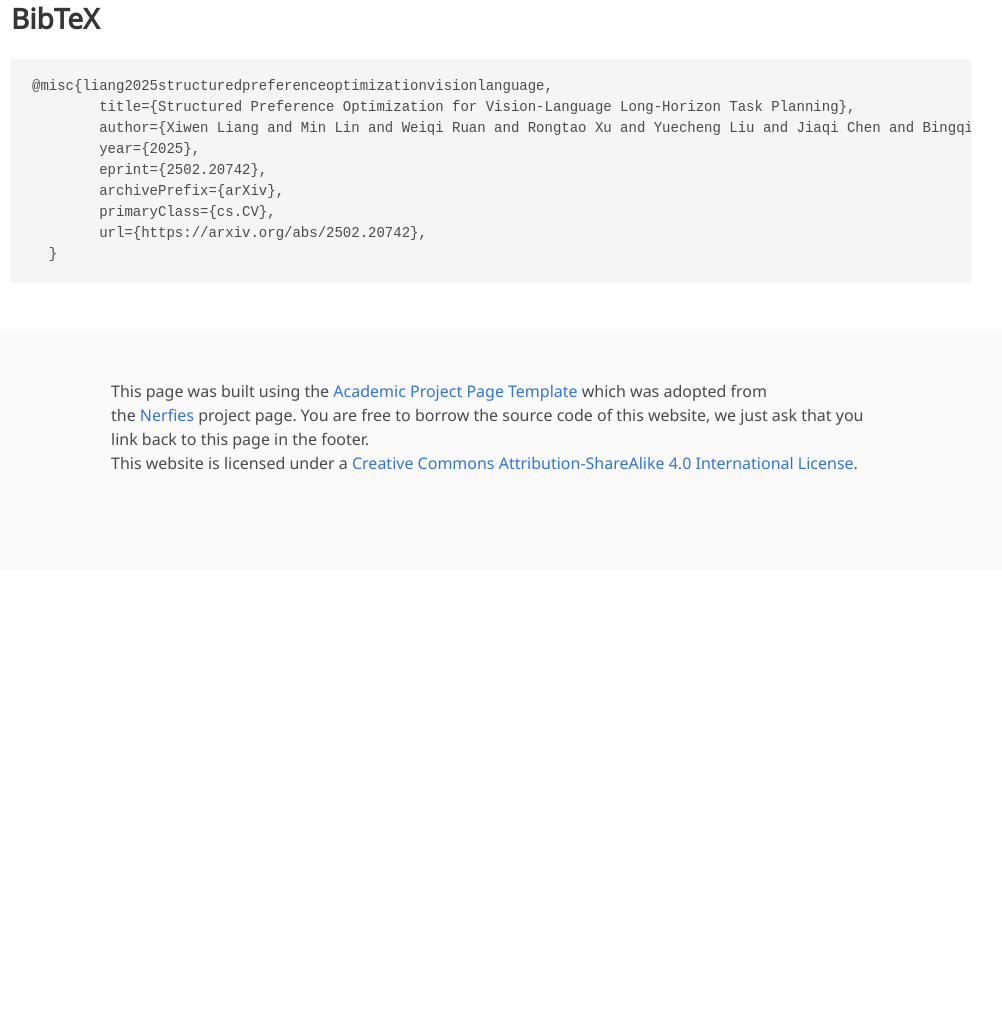
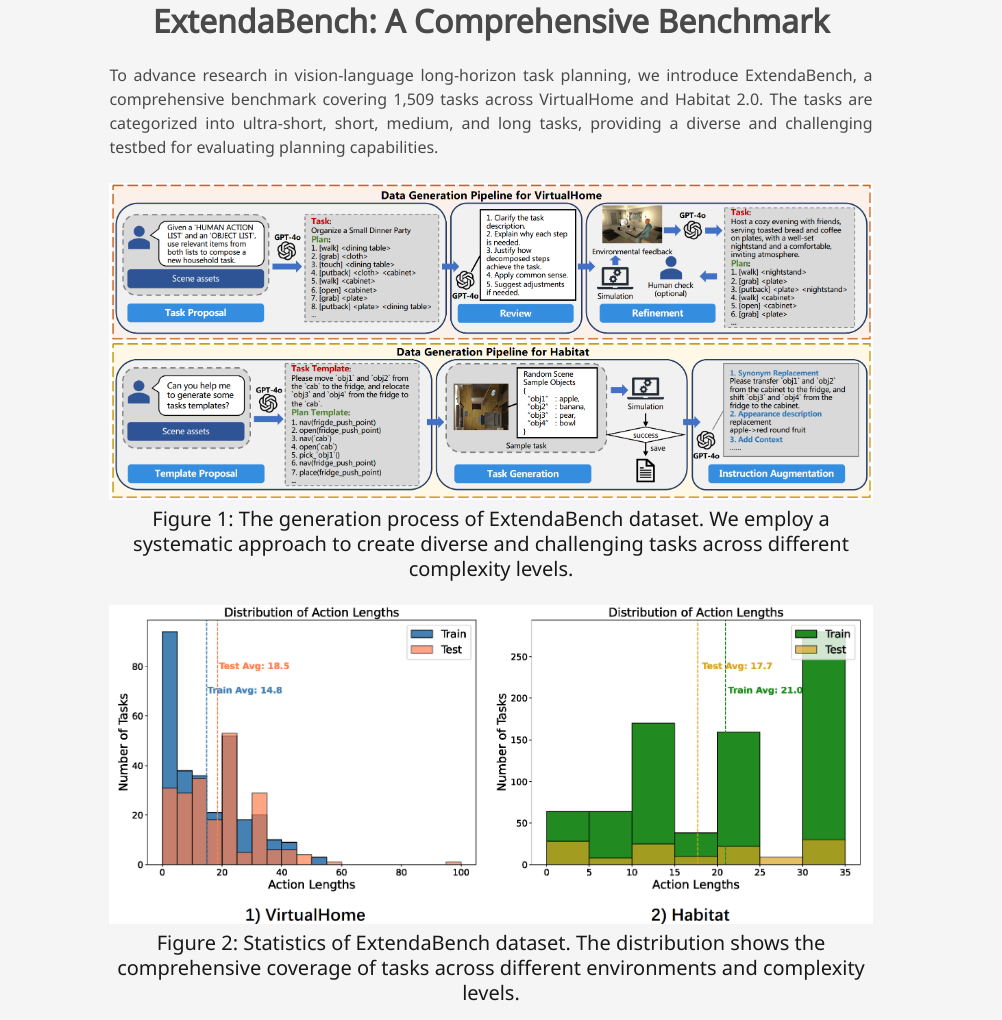
Before and after one commit to structured-preference-optimization/structured-preference-optimization.github.io, a plain HTML site: page index.html in a window 1280 px wide. Shown: the part 1659-2679 px from the top of the page, without its empty margins (149-1151 px from the left). Before the commit the page ends 2230 px from the top, so only its background shows below. Drawn offline with nearby package versions, Linux system fonts and the light colour scheme; some icons are missing; a web font is replaced by a local one.

Commit message:
update dataset

```diff
--- a/index.html
+++ b/index.html
@@ -170,6 +170,40 @@
 </section>
 <!-- End paper abstract -->
 
+<!-- ExtendaBench Section -->
+<section class="section hero is-light">
+  <div class="container is-max-desktop">
+    <div class="columns is-centered has-text-centered">
+      <div class="column is-four-fifths">
+        <h2 class="title is-3">ExtendaBench: A Comprehensive Benchmark</h2>
+        <div class="content has-text-justified">
+          <p>
+            To advance research in vision-language long-horizon task planning, we introduce ExtendaBench, a comprehensive benchmark covering 1,509 tasks across VirtualHome and Habitat 2.0. The tasks are categorized into ultra-short, short, medium, and long tasks, providing a diverse and challenging testbed for evaluating planning capabilities.
+          </p>
+        </div>
+
+        <div class="columns is-centered">
+          <div class="column">
+            <img src="static/images/generate.png" alt="ExtendaBench Generation Process" style="width: 100%; height: auto;">
+            <h3 class="subtitle has-text-centered">
+              Figure 1: The generation process of ExtendaBench dataset. We employ a systematic approach to create diverse and challenging tasks across different complexity levels.
+            </h3>
+          </div>
+        </div>
+
+        <div class="columns is-centered">
+          <div class="column">
+            <img src="static/images/datastatics.png" alt="ExtendaBench Statistics" style="width: 100%; height: auto;">
+            <h3 class="subtitle has-text-centered">
+              Figure 2: Statistics of ExtendaBench dataset. The distribution shows the comprehensive coverage of tasks across different environments and complexity levels.
+            </h3>
+          </div>
+        </div>
+      </div>
+    </div>
+  </div>
+</section>
+<!-- End ExtendaBench Section -->
 
 <!-- Image carousel -->
 <!-- <section class="hero is-small">
@@ -312,7 +346,7 @@
         <div class="content">
 
           <p>
-            This page was built using the <a href="https://github.com/eliahuhorwitz/Academic-project-page-template" target="_blank">Academic Project Page Template</a> which was adopted from the <a href="https://nerfies.github.io" target="_blank">Nerfies</a> project page.
+            This page was built using the <a href="https://github.com/eliahuhorwitz/Academic-project-page-template" target="_blank">Academic Project Page Template</a> which was adopted from the <a href="https://nerfies.github.io" target="_blank">Nerfies</a> project page.
             You are free to borrow the source code of this website, we just ask that you link back to this page in the footer. <br> This website is licensed under a <a rel="license"  href="http://creativecommons.org/licenses/by-sa/4.0/" target="_blank">Creative
             Commons Attribution-ShareAlike 4.0 International License</a>.
           </p>
```
Also changed, not shown: static/images/datastatics.png (added), static/images/generate.png (added).
